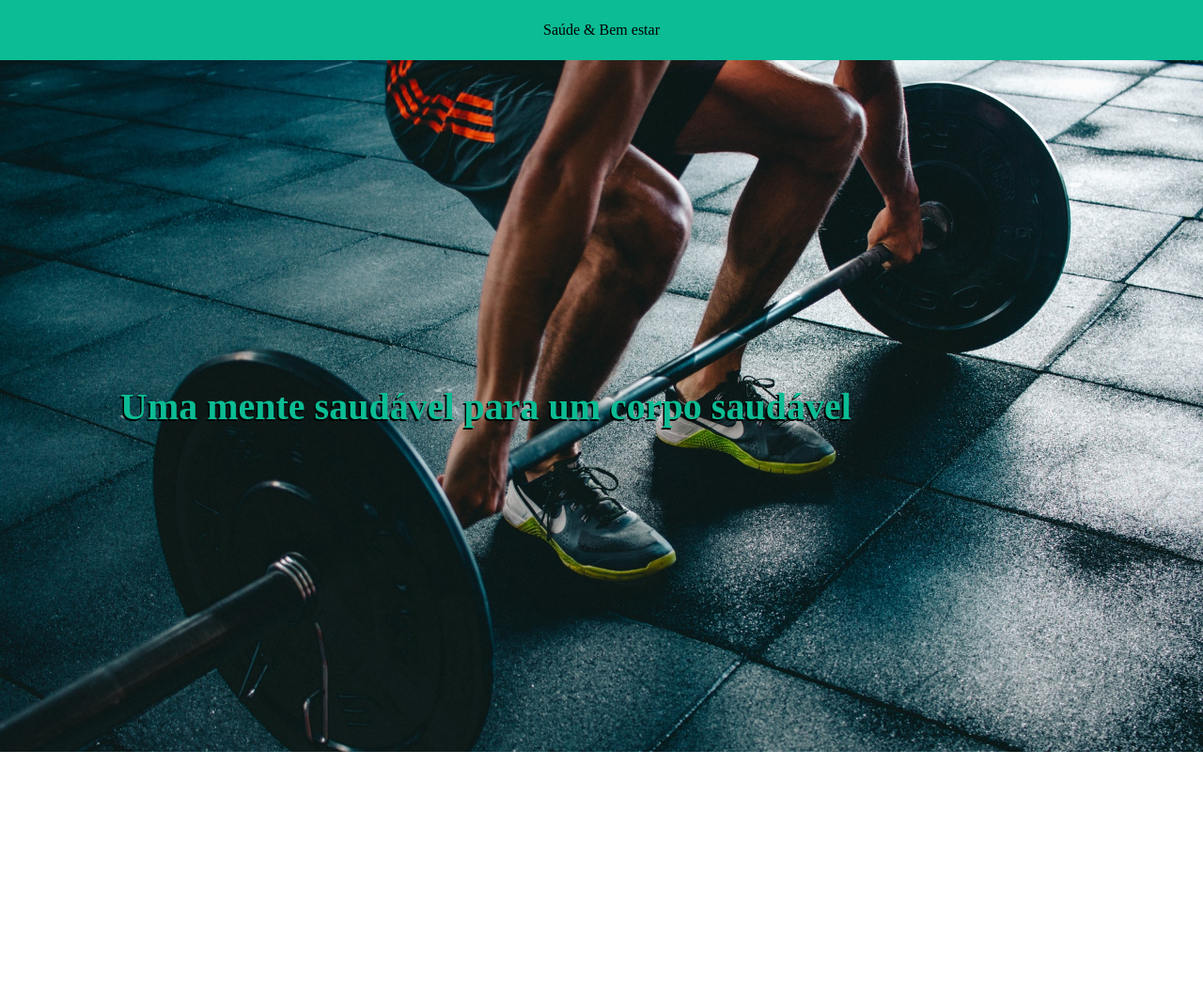
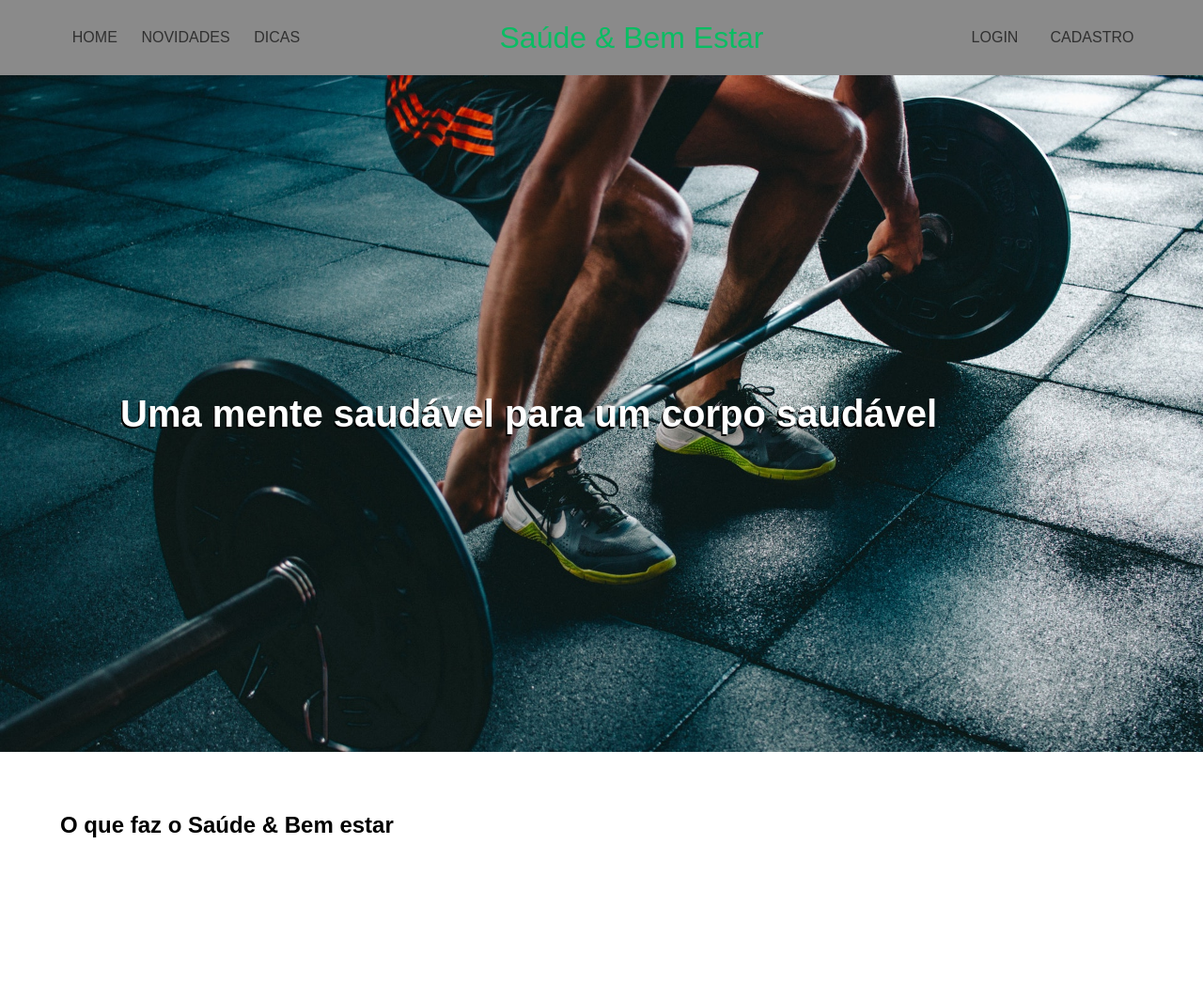
Before and after one commit to rogerio-alvesf/Projeto-Individual, a plain HTML site: page index.html in a window 1280 px wide. Shown: the whole page at 94% size. Before the commit the page ends 800 px from the top, so only its background shows below. Drawn offline with Linux system fonts and the light colour scheme.

Commit message:
Modificaçao no header e adiçao do campo Article

```diff
--- a/index.html
+++ b/index.html
@@ -9,11 +9,23 @@
 </head>
 <body>
     <header>
-        Saúde & Bem estar
+        <div class="fields">
+            <a href="">HOME</a>
+            <a href="">NOVIDADES</a>
+            <a href="">DICAS</a>
+        </div>
+        <h1>Saúde & Bem Estar</h1>
+        <div class="container">
+            <a href="">LOGIN</a>
+            <a href="">CADASTRO</a>
+        </div>
     </header>
     <div class="banner">
         <h1>Uma mente saudável para um corpo saudável</h1>
         <img src="images/banner.jpg">
     </div>
+    <article>
+        <h2>O que faz o Saúde & Bem estar</h2>
+    </article>
 </body>
 </html>
--- a/style.css
+++ b/style.css
@@ -1,27 +1,67 @@
 *{
     margin: 0;
     padding: 0;
+    text-decoration: none;
+    list-style: none;
+    font-family: arial;
 }
 
 header{
-    height: 8vh;
-    background-color: #0BBC94;
+    height: 10vh;
+    width: 100%;
+    background-color: #8A8A8A;
     display: flex;
-    justify-content: center;
     align-items: center;
+    justify-content: space-between;
+}
 
+header a{
+    color: #303030;
+    margin-left: 05%;
+    margin-right: 05%;
 }
+
+header .fields{
+    display: flex;
+    width: 20vw;
+    justify-content: space-evenly;
+    color: #09BD63;
+    align-items: center;
+    margin-left: 05%;
+}
+
+header .fields :hover{
+    color: #09BD63;
+}
+
+header h1{
+    display: flex;
+    font-weight: normal;
+    color: #09BD63;
+}
+
+header .container{
+    margin-right: 05%;
+    width: 15%;
+    display: flex;
+    justify-content: space-between;
+}
+
+header .container :hover{
+    color: #09BD63;
+}
+
 .banner{
-    height: 92vh;
-    width: 100vw;
+    height: 90vh;
+    width: 100%;
     display: flex;
     align-items: center;
 }
 
 .banner h1{
     position: absolute;
-    left: 10vw;
-    color: #0BBC94;
+    left: 10%;
+    color: #FFFFFF;
     font-size: 2.5rem;
     text-shadow: -0.1rem 0.1rem #000000;
 }
@@ -30,3 +70,8 @@ header{
     height: 100%;
     width:  100vw;
 }
+
+article{
+    height: 15vh;
+    padding: 4rem;
+}
```
